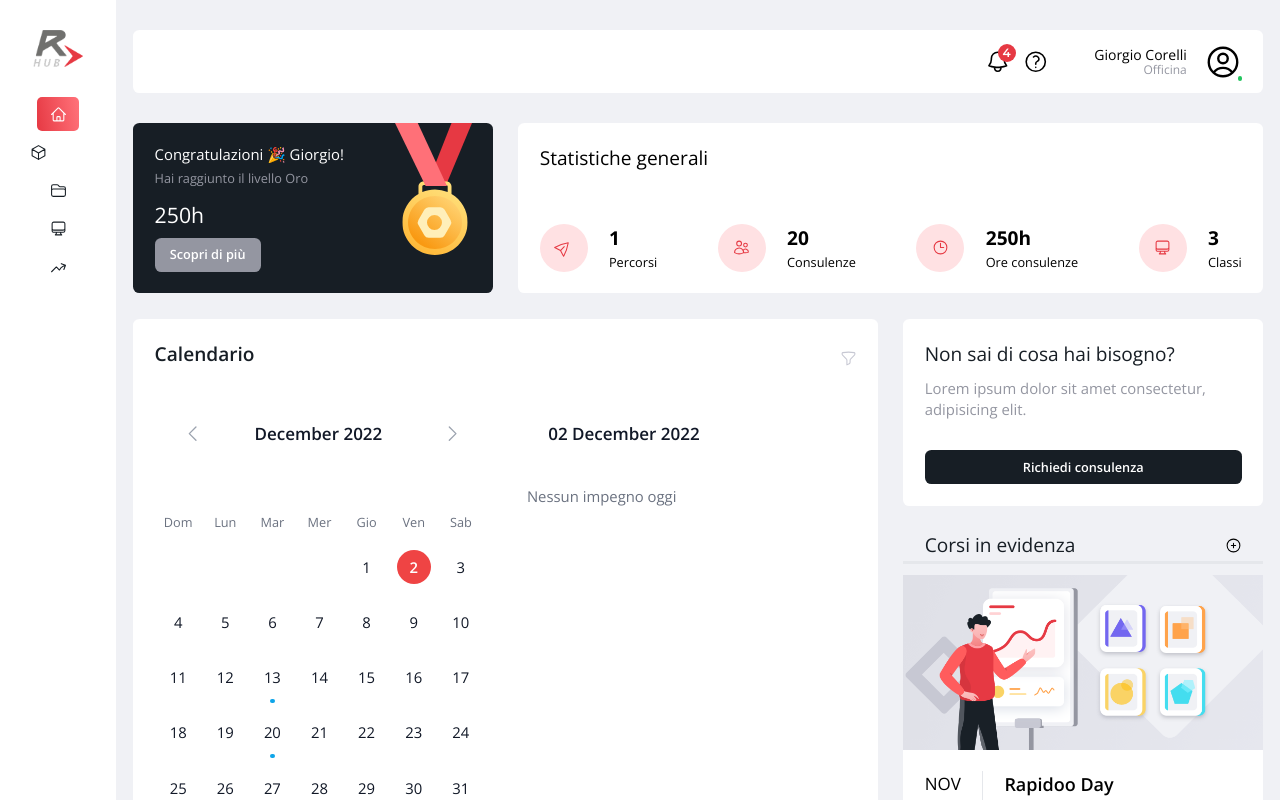
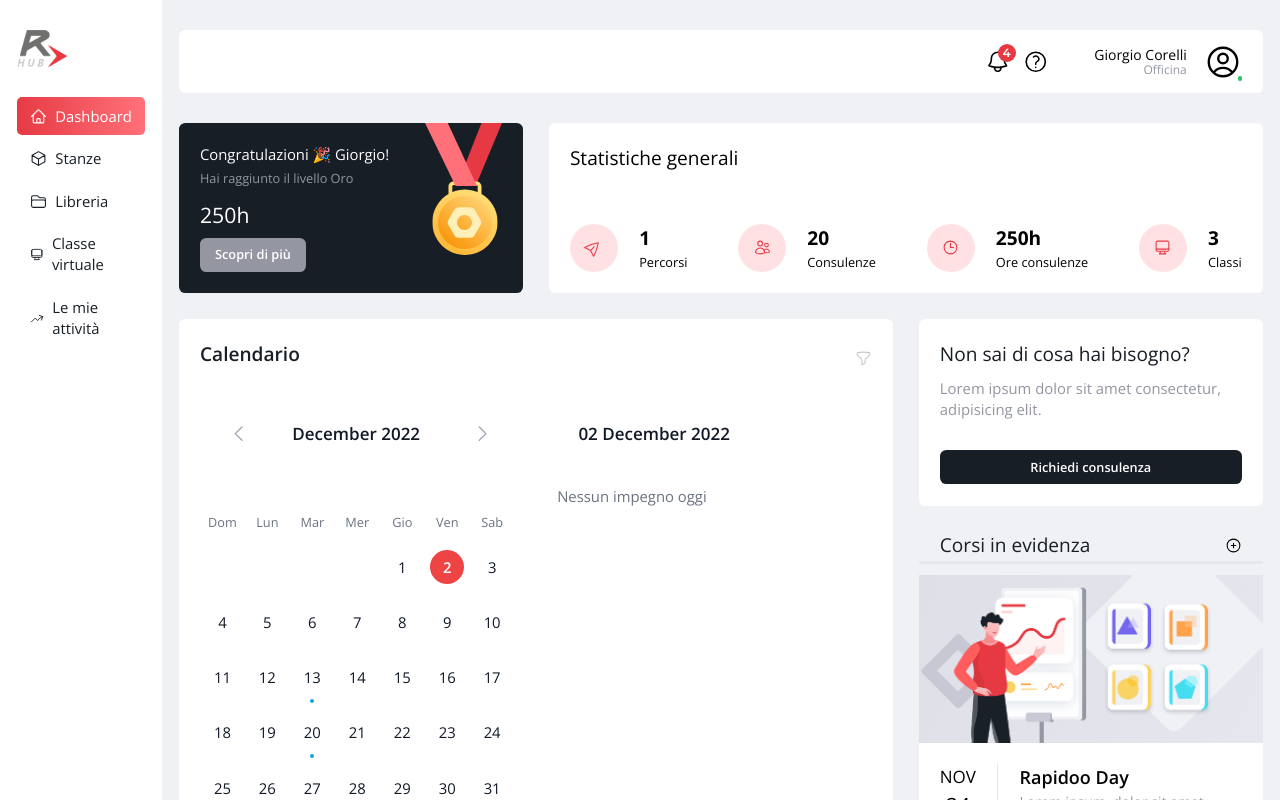
Before and after one commit to xdelmo/rapidoo-dashboard, a React (Create React App) app: page / in a window 1280 px wide. Shown: the top 800 px of the page. Built offline with nearby package versions, Linux system fonts and the light colour scheme.

Commit message:
FIX: added a new desktop navbar

```diff
--- a/src/components/Navbar.jsx
+++ b/src/components/Navbar.jsx
@@ -9,8 +9,9 @@ function Navbar(props) {
   return (
     <nav className="">
       <aside aria-label="Sidebar">
+        {/* MOBILE NAVBAR */}
         {/* blocco principale */}
-        <div className="py-7 px-4">
+        <div className="py-7 px-4 lg:hidden">
           {/* blocco superiore con logo e bottone */}
           <div
             className={`flex pb-3 flex-wrap gap-4  items-center ${
@@ -27,9 +28,7 @@ function Navbar(props) {
             <button
               onClick={handleClick}
               // bottone invisibile su desktop
-              className={` ${
-                props.isSidebarOpen ? "" : "mx-auto"
-              }  min-[769px]:hidden`}
+              className="mx-auto"
             >
               <svg
                 xmlns="http://www.w3.org/2000/svg"
@@ -190,6 +189,146 @@ function Navbar(props) {
             </ul>
           </div>
         </div>
+
+        {/* DESKTOP NAVBAR */}
+        <div className="py-7 px-4 hidden lg:block">
+          {/* blocco superiore con logo e bottone */}
+          <div className="flex pb-3 flex-wrap gap-4  items-center ">
+            {/* logo */}
+            <img
+              src="./assets/logo.png"
+              className="h-auto w-[50px]"
+              alt="logo rapidoo"
+            />
+          </div>
+
+          <div className="mt-4 ">
+            <ul className="flex flex-col gap-1 ">
+              {/* Dashboard icon */}
+              <li className="flex items-center justify-center">
+                <a
+                  href=""
+                  className="flex flex-row py-2 text-sm gap-2 items-center px-3 text-light rounded-[5px] gradient-primary w-full"
+                >
+                  <svg
+                    xmlns="http://www.w3.org/2000/svg"
+                    fill="none"
+                    viewBox="0 0 24 24"
+                    strokeWidth={1.5}
+                    stroke="currentColor"
+                    className="w-4 h-4"
+                  >
+                    <path
+                      strokeLinecap="round"
+                      strokeLinejoin="round"
+                      d="M2.25 12l8.954-8.955c.44-.439 1.152-.439 1.591 0L21.75 12M4.5 9.75v10.125c0 .621.504 1.125 1.125 1.125H9.75v-4.875c0-.621.504-1.125 1.125-1.125h2.25c.621 0 1.125.504 1.125 1.125V21h4.125c.621 0 1.125-.504 1.125-1.125V9.75M8.25 21h8.25"
+                    />
+                  </svg>
+                  <p>Dashboard</p>
+                </a>
+              </li>
+              {/* Dashboard icon */}
+
+              <li className="flex items-center justify-center">
+                <a
+                  href=""
+                  className="py-2 flex flex-row text-sm gap-2 items-center px-3 text-accent rounded-[5px] hover:text-light hover:gradient-primary w-full"
+                >
+                  <svg
+                    xmlns="http://www.w3.org/2000/svg"
+                    fill="none"
+                    viewBox="0 0 24 24"
+                    strokeWidth={1.5}
+                    stroke="currentColor"
+                    className="w-4 h-4"
+                  >
+                    <path
+                      strokeLinecap="round"
+                      strokeLinejoin="round"
+                      d="M21 7.5l-9-5.25L3 7.5m18 0l-9 5.25m9-5.25v9l-9 5.25M3 7.5l9 5.25M3 7.5v9l9 5.25m0-9v9"
+                    />
+                  </svg>
+                  <p>Stanze</p>
+                </a>
+              </li>
+
+              {/* Libreria icon */}
+              <li className="flex items-center justify-center">
+                <a
+                  href=""
+                  className="py-2 flex flex-row text-sm gap-2 items-center px-3 text-accent rounded-[5px] hover:text-light hover:gradient-primary w-full"
+                >
+                  <svg
+                    xmlns="http://www.w3.org/2000/svg"
+                    fill="none"
+                    viewBox="0 0 24 24"
+                    strokeWidth={1.5}
+                    stroke="currentColor"
+                    className="w-4 h-4"
+                  >
+                    <path
+                      strokeLinecap="round"
+                      strokeLinejoin="round"
+                      d="M2.25 12.75V12A2.25 2.25 0 014.5 9.75h15A2.25 2.25 0 0121.75 12v.75m-8.69-6.44l-2.12-2.12a1.5 1.5 0 00-1.061-.44H4.5A2.25 2.25 0 002.25 6v12a2.25 2.25 0 002.25 2.25h15A2.25 2.25 0 0021.75 18V9a2.25 2.25 0 00-2.25-2.25h-5.379a1.5 1.5 0 01-1.06-.44z"
+                    />
+                  </svg>
+                  <p>Libreria</p>
+                </a>
+              </li>
+
+              {/* Classe virtuale icon */}
+              <li className="flex items-center justify-center">
+                <a
+                  href=""
+                  className="py-2 flex flex-row text-sm gap-2 items-center px-3 text-accent rounded-[5px] hover:text-light hover:gradient-primary w-full"
+                >
+                  <svg
+                    xmlns="http://www.w3.org/2000/svg"
+                    fill="none"
+                    viewBox="0 0 24 24"
+                    strokeWidth={1.5}
+                    stroke="currentColor"
+                    className="w-4 h-4"
+                  >
+                    <path
+                      strokeLinecap="round"
+                      strokeLinejoin="round"
+                      d="M9 17.25v1.007a3 3 0 01-.879 2.122L7.5 21h9l-.621-.621A3 3 0 0115 18.257V17.25m6-12V15a2.25 2.25 0 01-2.25 2.25H5.25A2.25 2.25 0 013 15V5.25m18 0A2.25 2.25 0 0018.75 3H5.25A2.25 2.25 0 003 5.25m18 0V12a2.25 2.25 0 01-2.25 2.25H5.25A2.25 2.25 0 013 12V5.25"
+                    />
+                  </svg>
+                  {/* <a href="">Classe virtuale</a> */}
+                  <p>Classe virtuale</p>
+                </a>
+              </li>
+
+              {/* Le mie attività icon */}
+              <li className="flex items-center justify-center">
+                <a
+                  href=""
+                  className="py-2 flex flex-row text-sm gap-2 items-center px-3 text-accent rounded-[5px] hover:text-light hover:gradient-primary w-full"
+                >
+                  <svg
+                    xmlns="http://www.w3.org/2000/svg"
+                    fill="none"
+                    viewBox="0 0 24 24"
+                    strokeWidth={1.5}
+                    stroke="currentColor"
+                    className="w-4 h-4"
+                  >
+                    <path
+                      strokeLinecap="round"
+                      strokeLinejoin="round"
+                      d="M2.25 18L9 11.25l4.306 4.307a11.95 11.95 0 015.814-5.519l2.74-1.22m0 0l-5.94-2.28m5.94 2.28l-2.28 5.941"
+                    />
+                  </svg>
+
+                  {/* <a href="">Le mie attività</a> */}
+                  <p>Le mie attività</p>
+                </a>
+              </li>
+            </ul>
+          </div>
+        </div>
       </aside>
     </nav>
   );
```
